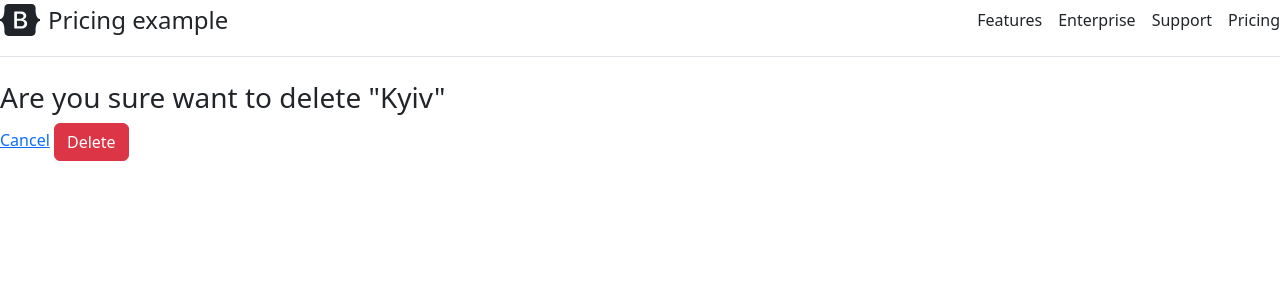
After one commit to MaxDePro/Weather, a Django app: a page that uses weather/main/templates/main/weather.html in a window 1280 px wide. The commit adds this page. Shown: the top 300 px of the page. Run offline with Django 4.2, Linux system fonts and the light colour scheme; data comes from the database, SQL or seed files in the repository; both versions use the stored data as it was after the commit.

Commit message:
add delete city button

```diff
--- a/weather/main/forms.py
+++ b/weather/main/forms.py
@@ -15,8 +15,6 @@ class CityForm(forms.ModelForm):
             })
         }
 
-
-
     def clean_name(self):
         new_name = self.cleaned_data['name'].lower()
         if Cities.objects.filter(name__iexact=new_name).count():
--- a/weather/main/models.py
+++ b/weather/main/models.py
@@ -1,18 +1,16 @@
 from django.db import models
 from django.shortcuts import reverse
 
+
 class Cities(models.Model):
     name = models.CharField(max_length=150)
-    # date_pub = models.DateField(auto_now_add=True)
-    #
-    # class Meta:
-    #     ordering = ['date_pub']
+    date_pub = models.DateTimeField(auto_now_add=True)
+
+    class Meta:
+        ordering = ['-date_pub']
 
     def __str__(self):
         return self.name
 
-    # def get_delete_url(self):
-    #     return reverse('delete_city_url', kwargs={'name': self.name})
-    #
-    # def get_absolute_url(self):
-    #     return reverse('', kwargs={'name': self.name})
+    def get_delete_url(self):
+        return reverse('delete_city_url', kwargs={'name': self.name})
--- /dev/null
+++ b/weather/main/templates/main/delete_city.html
@@ -0,0 +1,11 @@
+{% extends 'main/weather.html' %}
+
+{% block content %}
+    <form action="{{ get_delete_url }}" method="post">
+        {% csrf_token %}
+        <h3>Are you sure want to delete "{{ name }}" </h3>
+        <a href="{% url 'main_page' %}">Cancel</a>
+        <button class="btn btn-danger" type="submit">Delete</button>
+    </form>
+
+{% endblock %}
--- a/weather/main/templates/main/weather.html
+++ b/weather/main/templates/main/weather.html
@@ -11,7 +11,7 @@
                     {% csrf_token %}
                     <label for="city">City</label>
                     {{ form.name }}
-                    <input type="submit" class="btn btn-danger" type="submit" value="WEATHER">
+                    <button class="btn btn-danger" type="submit">Track city</button>
                 </form>
             </div>
             <div class="col-4 offset-1">
@@ -19,17 +19,21 @@
                     Information:
                 </h1>
                 {% for info in all_info %}
+                <form action="{% url 'delete_city_url' name=info.city %}" method="post">
+                    {% csrf_token %}
                     <div class="alert alert-info">
                         <div class="row">
                             <div class="col-9">
-                                <b>City:</b>{{ info.city }}<br>
-                                <b>Temperature:</b>{{ info.temp }} <sup>o</sup>
+                                <b>City: </b>{{ info.city }}<br>
+                                <b>Temperature: </b>{{ info.temp }} <sup>o</sup>
                             </div>
                             <div class="col-2 offset-1">
                                 <img src="http://openweathermap.org/img/w/{{ info.icon }}.png" alt="Icon weather">
                             </div>
                         </div>
+                        <button class="btn btn-danger" type="submit">Delete city</button>
                     </div>
+                </form>
                 {% endfor %}
             </div>
         </div>
--- a/weather/main/urls.py
+++ b/weather/main/urls.py
@@ -3,6 +3,6 @@ from .views import *
 
 
 urlpatterns = [
-    path('', add_city),
-    # path('<name:str>/delete/', DeleteCity.as_view(), 'delete_city_url')
+    path('', add_city, name='main_page'),
+    path('<str:name>/delete', DeleteCity.as_view(), name='delete_city_url'),
 ]
--- a/weather/main/views.py
+++ b/weather/main/views.py
@@ -8,6 +8,7 @@ from django.core.exceptions import ValidationError
 import requests
 from .forms import CityForm
 from .models import Cities
+
 
 def add_city(request):
     apikey = 'dc1becbc9e406dc21a63e086658afa7e'
@@ -35,14 +36,14 @@ def add_city(request):
     context = {'all_info': all_cities, 'form': form}
 
     return render(request, 'main/weather.html', context)
-#
-#
-# class DeleteCity(View):
-#     def get(self, request, name):
-#         obj = Cities.objects.get(name__iexact=name)
-#         return render(request, 'main/delete.html', context={'city': obj})
-#
-#     def post(self, request, slug):
-#         obj = Cities.objects.get(name__iexact=name)
-#         obj.delete()
-#         return redirect(reverse('/'))
+
+
+class DeleteCity(View):
+    def get(self, request, name):
+        name = Cities.objects.get(name__iexact=name)
+        return render(request, 'main/delete_city.html', {'name': name})
+
+    def post(self, request, name):
+        name = Cities.objects.get(name__iexact=name)
+        name.delete()
+        return redirect(reverse('main_page'))
```
Also changed, not shown: weather/main/templates/main/delete.html (deleted, +0 -9 lines), weather/db.sqlite3 (added), weather/main/migrations/0001_initial.py (added), weather/main/migrations/0002_alter_cities_options_cities_date_pub.py (added).
